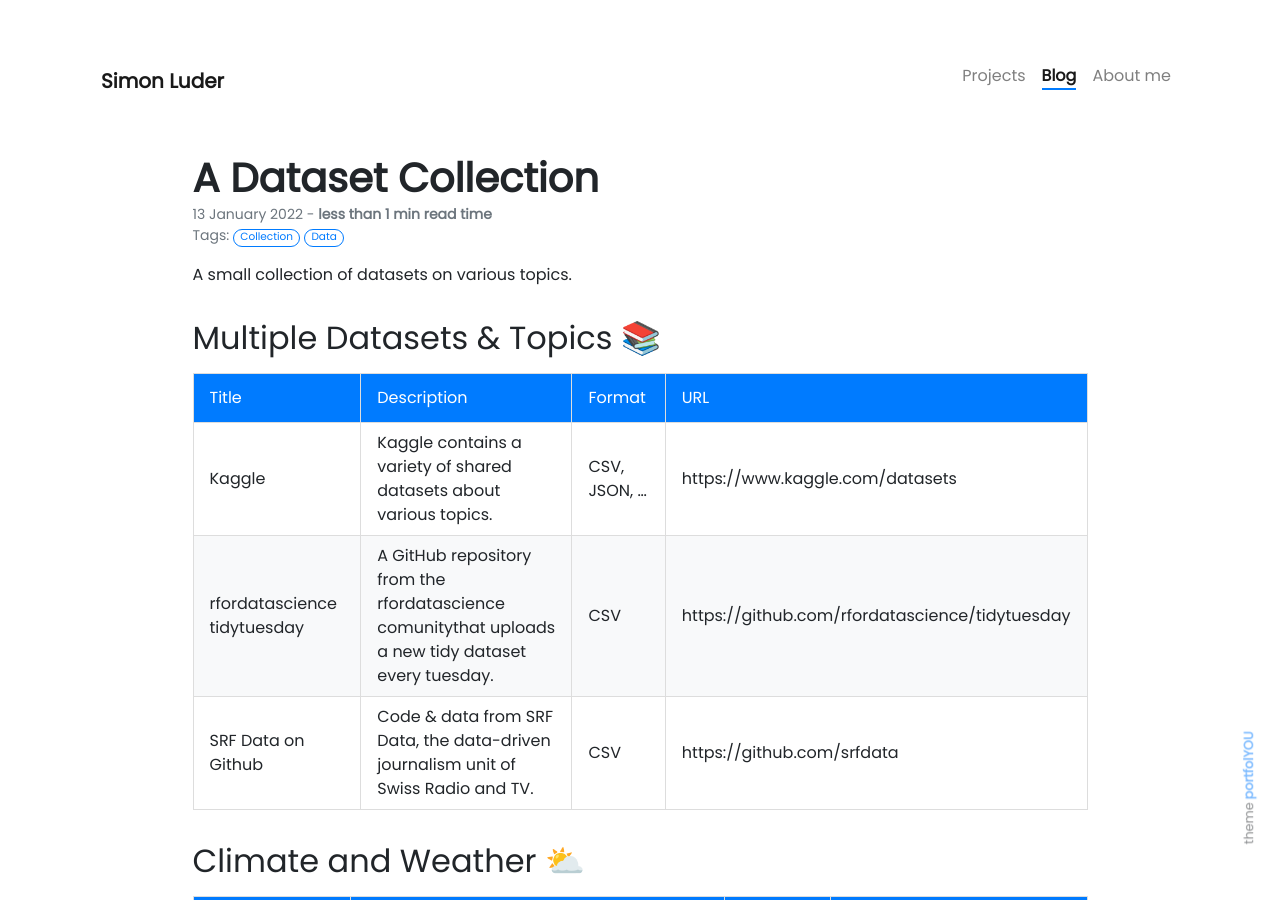
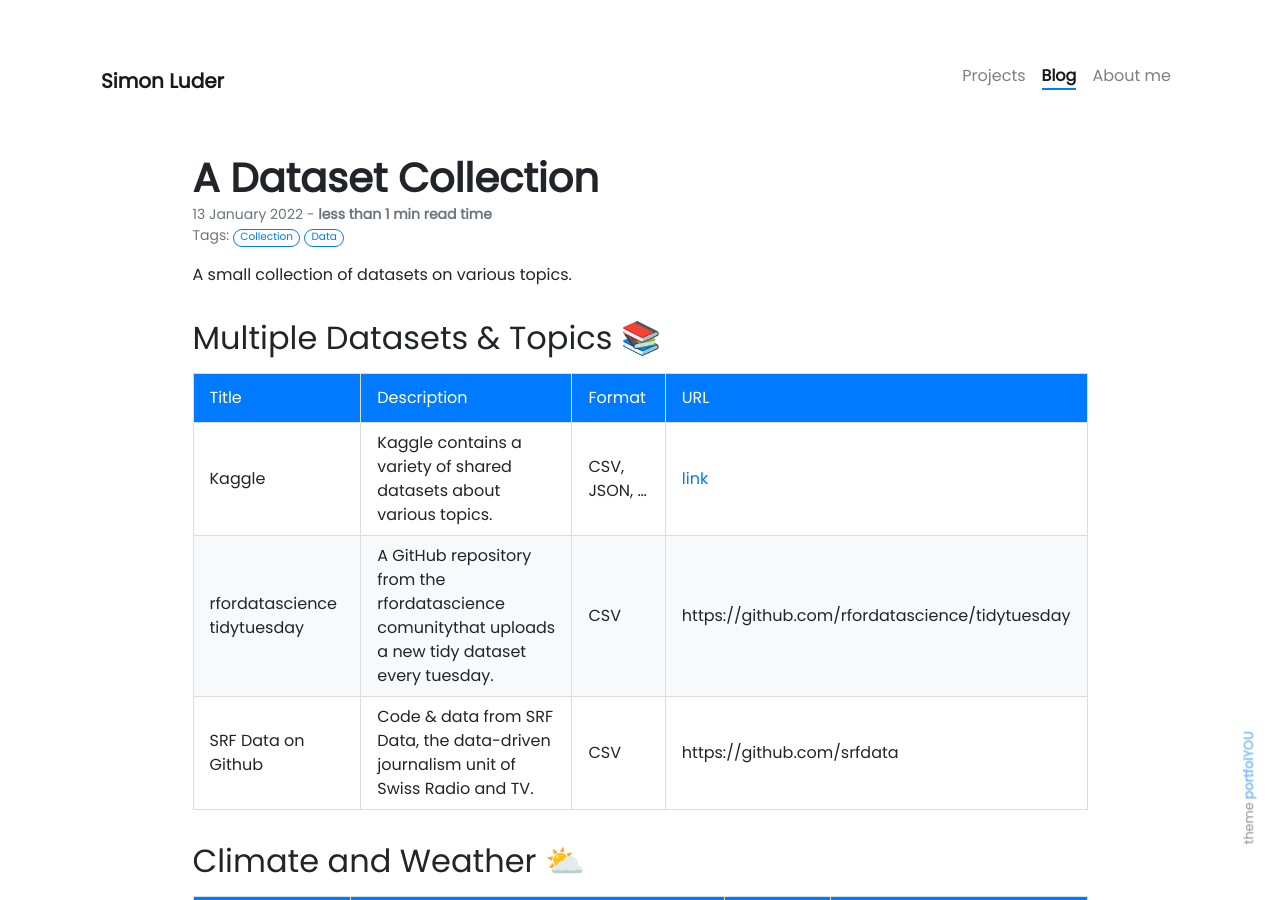
Before and after one commit to SimonLuder/simonluder.github.io, a Jekyll site: the page built from _posts/2022-01-13-dataset_collection.md, in a window 1280 px wide and 900 px high. Built offline with Jekyll 4.4.1, drawn with Linux system fonts in a browser that asks for light colours; nearby versions of some CDN libraries; emoji names are drawn with the system emoji font; our own code applies the rules of GitHub Pages for plain Markdown files.

Commit message:
Update 2022-01-13-dataset_collection.md
Test links

```diff
--- a/_posts/2022-01-13-dataset_collection.md
+++ b/_posts/2022-01-13-dataset_collection.md
@@ -12,7 +12,7 @@ A small collection of datasets on various topics.
 
 | Title         |  Description                                                          | Format | URL  |
 | ------------- |--------------------------------------------------------------------------------------------| ------------| ----------------------- |
-| Kaggle | Kaggle contains a variety of shared datasets about various topics. | CSV, JSON, ... | https://www.kaggle.com/datasets |
+| Kaggle | Kaggle contains a variety of shared datasets about various topics. | CSV, JSON, ... | [link](https://www.kaggle.com/datasets) |
 | rfordatascience tidytuesday | A GitHub repository from the rfordatascience comunitythat uploads a new tidy dataset every tuesday. | CSV | https://github.com/rfordatascience/tidytuesday |
 | SRF Data on Github | Code & data from SRF Data, the data-driven journalism unit of Swiss Radio and TV. | CSV| https://github.com/srfdata |
 
```
